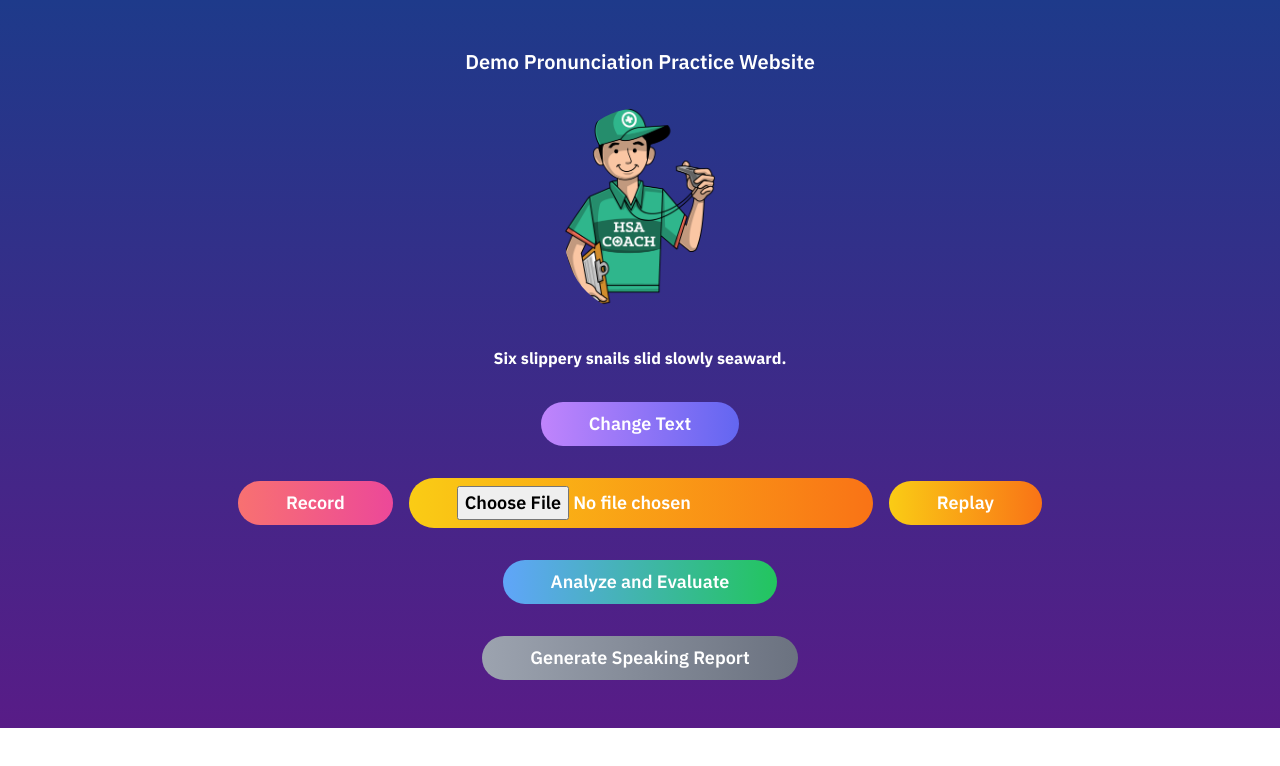
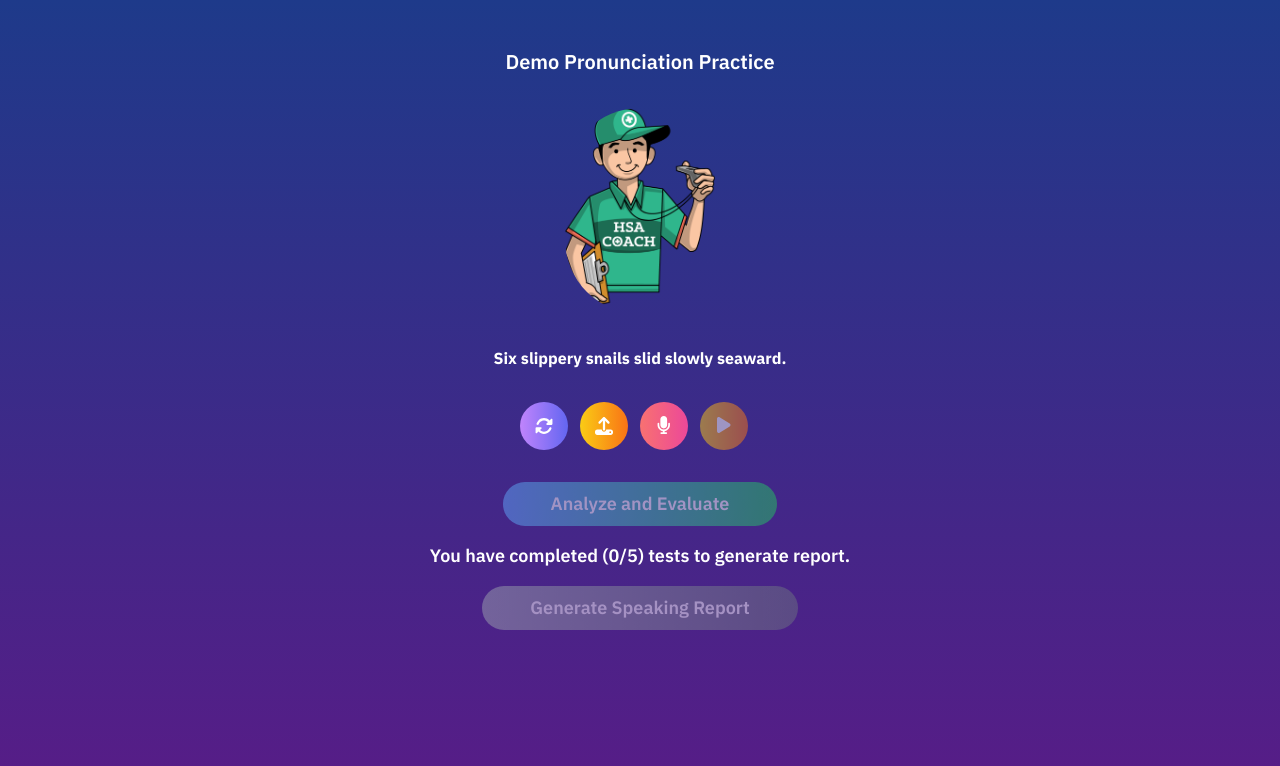
Before and after one commit to Justinianus2001/demo-speak-guide, a React (Create React App) app: page / in a window 1280 px wide. Shown: the top 766 px of the page. Built offline with nearby package versions, Linux system fonts and the light colour scheme.

Commit message:
feat: Update UI and optimize functions

```diff
--- a/src/components/GlobalStyles/GlobalStyles.scss
+++ b/src/components/GlobalStyles/GlobalStyles.scss
@@ -15,13 +15,16 @@
   box-sizing: border-box;
 }
 
-html {
-  // font-size: 62.5%;
+body {
+  font-family: 'IBM Plex Sans', san-serif;
+  text-rendering: optimizeSpeed;
 }
 
-body {
-  font-family: 'IBM Plex Sans', san-serif;
-  // font-size: 1.6rem;
-  // line-height: 1.5;
-  text-rendering: optimizeSpeed;
+.disabled {
+  opacity: 0.5;
+  cursor: not-allowed;
 }
+
+.min-h-screen {
+  min-height: 100vh; /* Set this to a value greater than 100vh to make the background longer than the screen height */
+}
--- a/src/pages/Test/index.js
+++ b/src/pages/Test/index.js
@@ -1,3 +1,5 @@
+import { FontAwesomeIcon } from '@fortawesome/react-fontawesome';
+import { faMicrophone, faStop, faPlay, faPause, faUpload, faSyncAlt } from '@fortawesome/free-solid-svg-icons';
 import coach from '~/images/coach.png';
 import { useEffect, useMemo, useRef, useState } from 'react';
 
@@ -108,6 +110,19 @@ function Test() {
         localStorage.setItem(`metricsResponse_${newKey}`, JSON.stringify(metricsResponse));
 
         localStorage.setItem('currentKey', newKey);
+
+        let listScore = localStorage.getItem('listScore');
+
+        if (!listScore) {
+          listScore = [];
+        } else {
+          listScore = JSON.parse(listScore);
+        }
+
+        const scores = Object.values(metricsResponse.data.measures).map((measure) => measure.score);
+        listScore.push(...scores);
+
+        localStorage.setItem('listScore', JSON.stringify(listScore));
       } catch (error) {
         console.error('Error analyzing and evaluating:', error);
       }
@@ -130,7 +145,7 @@ function Test() {
       }
     }
 
-    if (pronunciationData.length > 4 && metricsData.length > 4) {
+    if (localStorage.getItem('currentKey') >= 5) {
       const combinedData = {
         pronunciationData,
         metricsData,
@@ -188,9 +203,9 @@ function Test() {
   };
 
   return (
-    <div className="bg-gradient-to-b from-blue-900 to-purple-900 text-white py-12 flex flex-col justify-center items-center">
+    <div className="bg-gradient-to-b from-blue-900 to-purple-900 text-white py-12 flex flex-col items-center min-h-screen">
       <div className="text-center">
-        <h1 className="text-xl font-semibold">Demo Pronunciation Practice Website</h1>
+        <h1 className="text-xl font-semibold">Demo Pronunciation Practice</h1>
       </div>
       <div className="mt-8">
         <img
@@ -218,49 +233,59 @@ function Test() {
           )}
         </b>
       </div>
-      <div className="mt-8">
+      <div className="mt-8 flex">
         <button
           onClick={handleNewText}
-          className="bg-gradient-to-r from-purple-400 to-indigo-500 text-white font-semibold py-2 px-12 rounded-full text-lg"
+          className="bg-gradient-to-r from-purple-400 to-indigo-500 text-white font-semibold w-12 h-12 rounded-full text-lg flex items-center justify-center"
         >
-          Change Text
+          <FontAwesomeIcon icon={faSyncAlt} />
         </button>
-      </div>
-      <div className="mt-8">
+        <input type="file" accept="audio/*" onChange={handleFileUpload} id="file-upload" className="hidden" />
+        <label
+          htmlFor="file-upload"
+          className="bg-gradient-to-r from-yellow-400 to-orange-500 text-white font-semibold w-12 h-12 mx-3 rounded-full text-lg flex items-center justify-center cursor-pointer"
+        >
+          <FontAwesomeIcon icon={faUpload} />
+        </label>
         <button
           onClick={handleRecord}
-          className="bg-gradient-to-r from-red-400 to-pink-500 text-white font-semibold py-2 px-12 mx-2 rounded-full text-lg"
+          className="bg-gradient-to-r from-red-400 to-pink-500 text-white font-semibold w-12 h-12 rounded-full text-lg"
         >
-          {isRecording ? 'Stop Recording' : 'Record'}
+          <FontAwesomeIcon icon={isRecording ? faStop : faMicrophone} />
         </button>
-        <input
-          type="file"
-          accept="audio/*"
-          onChange={handleFileUpload}
-          className="bg-gradient-to-r from-yellow-400 to-orange-500 text-white font-semibold py-2 px-12 mx-2 rounded-full text-lg"
-        />
         <button
           onClick={!isPlaying ? handleReplay : handleStopReplay}
-          className="bg-gradient-to-r from-yellow-400 to-orange-500 text-white font-semibold py-2 px-12 mx-2 rounded-full text-lg"
+          className={`bg-gradient-to-r from-yellow-400 to-orange-500 text-white font-semibold w-12 h-12 mx-3 rounded-full text-lg ${
+            !audioFile ? 'disabled' : ''
+          }`}
           disabled={!audioFile}
         >
-          {!isPlaying ? `Replay` : `Stop`}
+          <FontAwesomeIcon icon={!isPlaying ? faPlay : faPause} />
         </button>
       </div>
       <div className="mt-8">
         <button
           onClick={handleAnalyzeAndEvaluate}
-          className="bg-gradient-to-r from-blue-400 to-green-500 text-white font-semibold py-2 px-12 rounded-full text-lg"
+          className={`bg-gradient-to-r from-blue-400 to-green-500 text-white font-semibold py-2 px-12 rounded-full text-lg ${
+            !audioFile ? 'disabled' : ''
+          }`}
           disabled={!audioFile}
         >
           Analyze and Evaluate
         </button>
       </div>
-      <div className="mt-8">
+      <div className="mt-4">
+        <p className="text-lg font-semibold text-center">
+          You have completed ({Math.min(localStorage.getItem('currentKey') || 0, 5)}/5) tests to generate report.
+        </p>
+      </div>
+      <div className="mt-4">
         <button
           onClick={handleGenerateReport}
-          className="bg-gradient-to-r from-gray-400 to-gray-500 text-white font-semibold py-2 px-12 rounded-full text-lg"
-          disabled={localStorage.length < 10}
+          className={`bg-gradient-to-r from-gray-400 to-gray-500 text-white font-semibold py-2 px-12 rounded-full text-lg ${
+            localStorage.getItem('currentKey') < 5 ? 'disabled' : ''
+          }`}
+          disabled={localStorage.getItem('currentKey') < 5}
         >
           Generate Speaking Report
         </button>
```
